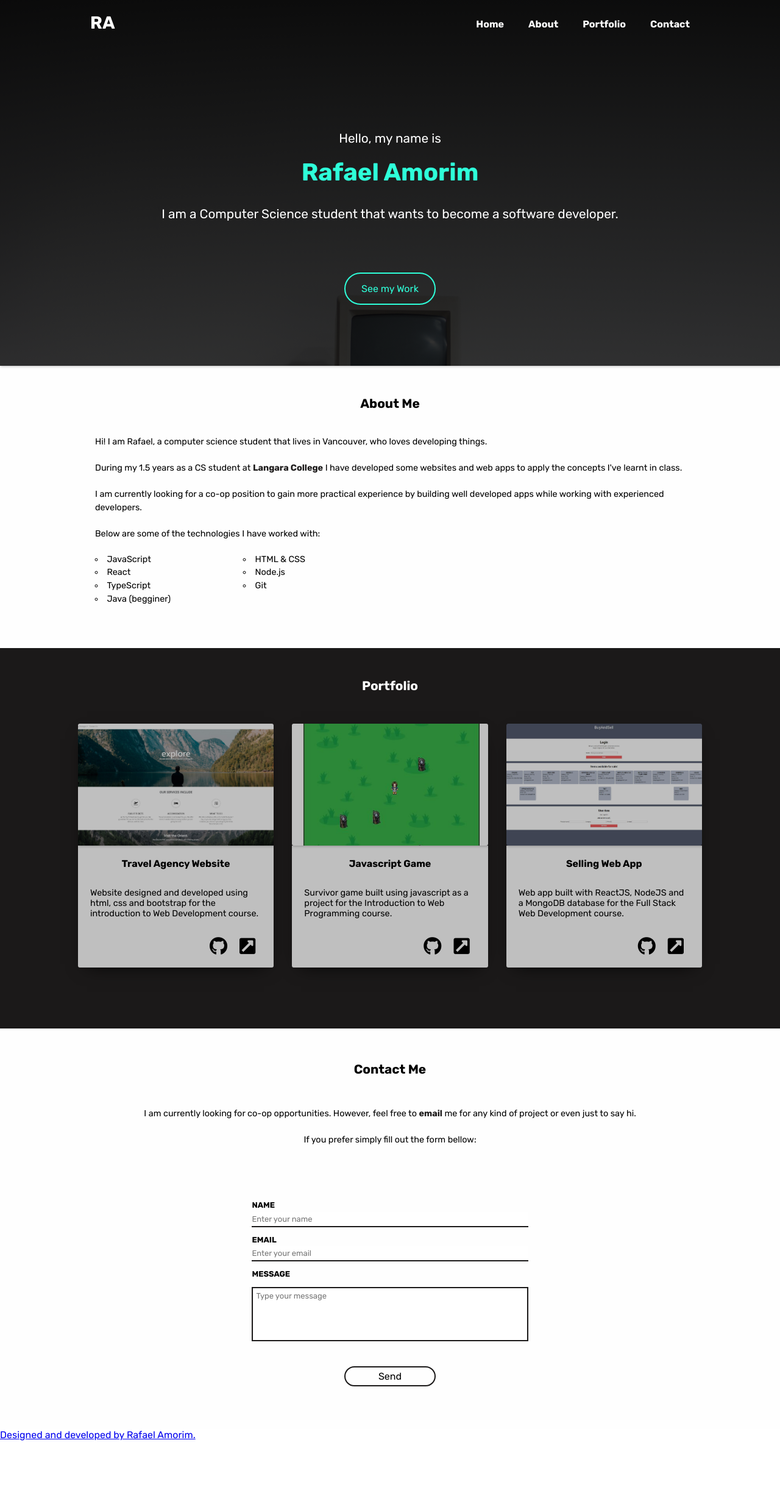
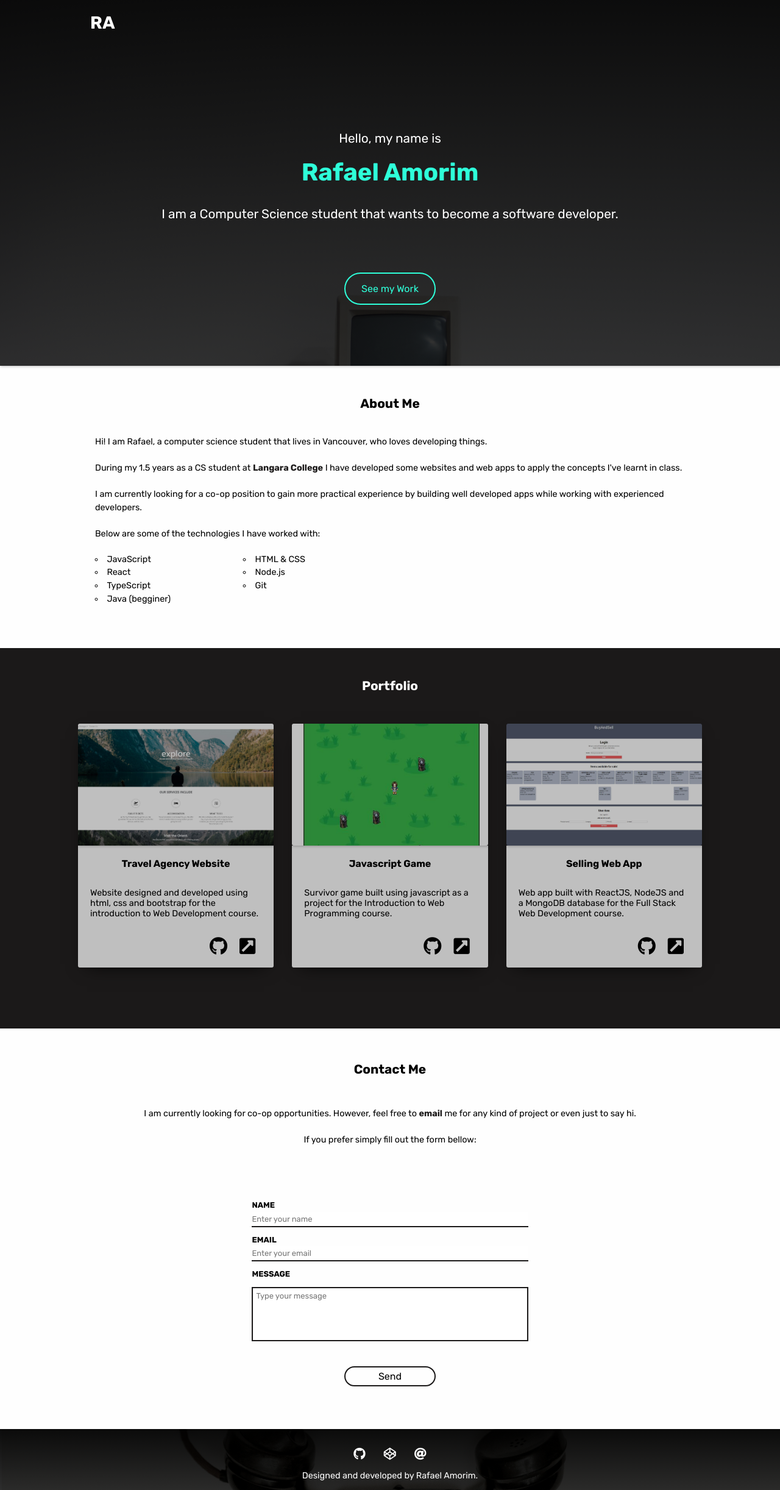
Before and after one commit to rafAmorim8/personalWebsite, a PHP site: page / in a window 1280 px wide. Shown: the whole page at 61% size. Before the commit the page ends 2363 px from the top, so only its background shows below. Run offline with PHP 8.4, Linux system fonts and the light colour scheme.

Commit message:
Adds footer

```diff
--- a/index.html
+++ b/index.html
@@ -148,10 +148,14 @@
       </div>
     </section>
     <footer>
-      <div class="footer-icons">
-
+      <div class="overlay">
+        <div class="footer-icons">
+          <a href="#"><i class="fab fa-github"></i></a>
+          <a href="#"><i class="fab fa-codepen"></i></a>
+          <a href="#"><i class="fas fa-at"></i></a>
+        </div>
+        <p><a href="https://github.com/rafAmorim8">Designed and developed by Rafael Amorim.</a></p>
       </div>
-      <p><a href="https://github.com/rafAmorim8">Designed and developed by Rafael Amorim.</a></p>
     </footer>
   </div>
   <script src="./src/js/script.js" type="text/javascript"></script>
--- a/src/styles/_footer.scss
+++ b/src/styles/_footer.scss
@@ -0,0 +1,39 @@
+footer {
+  height: 100px;
+  background-image: url("../img/bg-footer.jpg");
+  background-position: center;
+  background-size: cover;
+  position: relative;
+  z-index: 0;
+
+  .overlay {
+    display: flex;
+    flex-direction: column;
+    justify-content: center;
+    align-items: center;
+
+    .footer-icons {
+      display: flex;
+      z-index: 2;
+
+      i {
+        color: #FFF;
+        padding: 15px;
+        font-size: 20px;
+
+        &:hover {
+          color: $color-pink;
+        }
+      }
+    }
+
+    p {
+      a {
+        text-decoration: none;
+        color: #fff;
+        font-size: .9em;
+      }
+    }
+  }
+
+}
--- a/src/styles/_header.scss
+++ b/src/styles/_header.scss
@@ -98,7 +98,7 @@ header {
     }
 
     a {
-      color: #FFFFFF;
+      color: #FFF;
       font-weight: 600;
       text-decoration: none;
     }
@@ -107,6 +107,7 @@ header {
       list-style: none;
       overflow: hidden;
       text-align: center;
+      background: transparent;
 
       li {
         a {
@@ -125,6 +126,7 @@ header {
     .menu {
       clear: both;
       max-height: 0;
+      background-color: transparent;
       transition: all 0.25s cubic-bezier(0.645, 0.045, 0.355, 1) 0s;
     }
   }
@@ -148,7 +150,6 @@ header {
   a {
     color: #000;
   }
-
 
   .menu-icon {
     .nav-icon {
@@ -197,7 +198,7 @@ header .header-info {
     .menu {
       clear: none;
       float: right;
-      max-height: none;
+      max-height: 0;
     }
 
     .menu-icon {
--- a/src/styles/main.css
+++ b/src/styles/main.css
@@ -190,7 +190,7 @@ header nav .menu-icon .nav-icon::after {
 }
 
 header nav a {
-  color: #FFFFFF;
+  color: #FFF;
   font-weight: 600;
   text-decoration: none;
 }
@@ -199,6 +199,7 @@ header nav ul {
   list-style: none;
   overflow: hidden;
   text-align: center;
+  background: transparent;
 }
 
 header nav ul li a {
@@ -216,6 +217,7 @@ header nav ul li a:hover {
 header nav .menu {
   clear: both;
   max-height: 0;
+  background-color: transparent;
   -webkit-transition: all 0.25s cubic-bezier(0.645, 0.045, 0.355, 1) 0s;
   transition: all 0.25s cubic-bezier(0.645, 0.045, 0.355, 1) 0s;
 }
@@ -281,7 +283,7 @@ header .header-info .head-description {
   .header .menu {
     clear: none;
     float: right;
-    max-height: none;
+    max-height: 0;
   }
   .header .menu-icon {
     display: none;
@@ -621,4 +623,52 @@ header .header-info .head-description {
     width: 60%;
   }
 }
+
+footer {
+  height: 100px;
+  background-image: url("../img/bg-footer.jpg");
+  background-position: center;
+  background-size: cover;
+  position: relative;
+  z-index: 0;
+}
+
+footer .overlay {
+  display: -webkit-box;
+  display: -ms-flexbox;
+  display: flex;
+  -webkit-box-orient: vertical;
+  -webkit-box-direction: normal;
+      -ms-flex-direction: column;
+          flex-direction: column;
+  -webkit-box-pack: center;
+      -ms-flex-pack: center;
+          justify-content: center;
+  -webkit-box-align: center;
+      -ms-flex-align: center;
+          align-items: center;
+}
+
+footer .overlay .footer-icons {
+  display: -webkit-box;
+  display: -ms-flexbox;
+  display: flex;
+  z-index: 2;
+}
+
+footer .overlay .footer-icons i {
+  color: #FFF;
+  padding: 15px;
+  font-size: 20px;
+}
+
+footer .overlay .footer-icons i:hover {
+  color: #2EFFD9;
+}
+
+footer .overlay p a {
+  text-decoration: none;
+  color: #fff;
+  font-size: .9em;
+}
 /*# sourceMappingURL=main.css.map */
```
Also changed, not shown: 1 other file.
